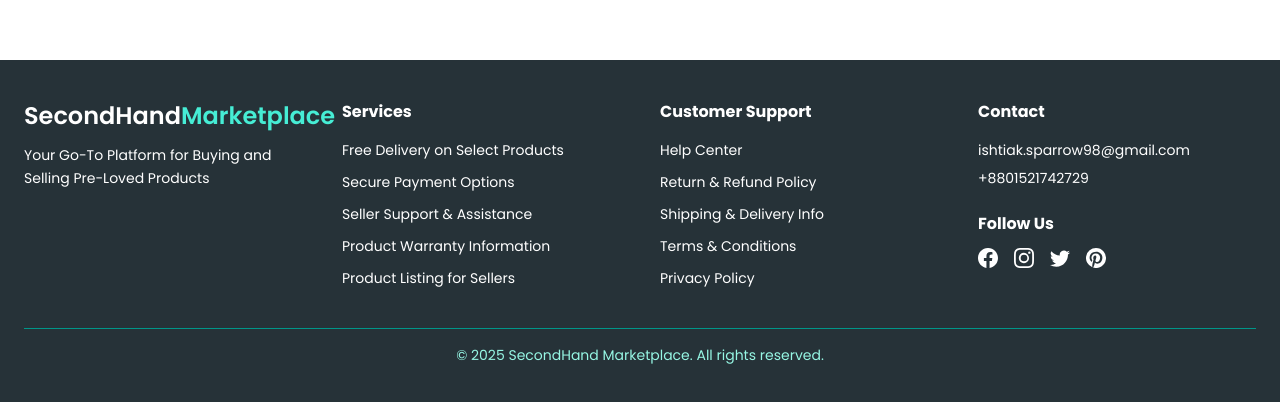
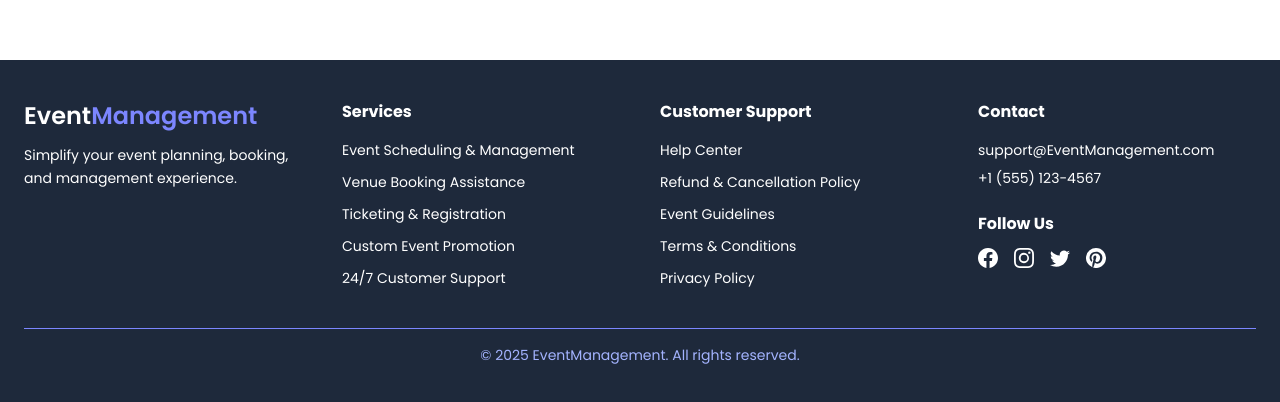
Before and after one commit to Ishtiak007/Programming-Hero-Task-Frontend, a Next.js app: page / in a window 1280 px wide. Shown: the part 824-1226 px from the top of the page. Built offline with nearby package versions, Linux system fonts and the light colour scheme.

Commit message:
footer updated

```diff
--- a/src/components/shared/Footer.tsx
+++ b/src/components/shared/Footer.tsx
@@ -13,20 +13,20 @@ const Footer = () => {
     <motion.footer
       initial={{ height: 0 }}
       whileInView={{ height: "auto" }}
-      transition={{ duration: 1 }}
-      className="bg-[#263238] text-white px-6 py-10"
+      transition={{ duration: 0.3 }}
+      className="bg-[#1E293B] text-white px-6 py-10"
     >
       <div className="max-w-7xl mx-auto grid grid-cols-1 sm:grid-cols-2 md:grid-cols-3 lg:grid-cols-4 gap-10">
         {/* Logo & Description */}
         <div className="text-center sm:text-left">
           <Link href="/">
             <h1 className="text-xl sm:text-2xl font-semibold">
-              SecondHand
-              <span className="text-teal-300">Marketplace</span>
+              Event
+              <span className="text-indigo-400">Management</span>
             </h1>
           </Link>
           <p className="mt-3 text-sm leading-relaxed max-w-xs mx-auto sm:mx-0">
-            Your Go-To Platform for Buying and Selling Pre-Loved Products
+            Simplify your event planning, booking, and management experience.
           </p>
         </div>
 
@@ -36,27 +36,27 @@ const Footer = () => {
           <ul className="flex flex-col gap-3 text-sm">
             <li>
               <a href="#" className="hover:underline">
-                Free Delivery on Select Products
+                Event Scheduling & Management
               </a>
             </li>
             <li>
               <a href="#" className="hover:underline">
-                Secure Payment Options
+                Venue Booking Assistance
               </a>
             </li>
             <li>
               <a href="#" className="hover:underline">
-                Seller Support & Assistance
+                Ticketing & Registration
               </a>
             </li>
             <li>
               <a href="#" className="hover:underline">
-                Product Warranty Information
+                Custom Event Promotion
               </a>
             </li>
             <li>
               <a href="#" className="hover:underline">
-                Product Listing for Sellers
+                24/7 Customer Support
               </a>
             </li>
           </ul>
@@ -73,12 +73,12 @@ const Footer = () => {
             </li>
             <li>
               <a href="#" className="hover:underline">
-                Return & Refund Policy
+                Refund & Cancellation Policy
               </a>
             </li>
             <li>
               <a href="#" className="hover:underline">
-                Shipping & Delivery Info
+                Event Guidelines
               </a>
             </li>
             <li>
@@ -97,21 +97,37 @@ const Footer = () => {
         {/* Contact & Social */}
         <div>
           <h2 className="font-bold text-base mb-4">Contact</h2>
-          <p className="text-sm mb-2">ishtiak.sparrow98@gmail.com</p>
-          <p className="text-sm mb-6">+8801521742729</p>
+          <p className="text-sm mb-2">support@EventManagement.com</p>
+          <p className="text-sm mb-6">+1 (555) 123-4567</p>
 
           <h2 className="font-bold text-base mb-3">Follow Us</h2>
           <div className="flex gap-4 text-xl">
-            <a href="#" className="hover:scale-110 transition-transform">
+            <a
+              href="#"
+              className="hover:scale-110 transition-transform"
+              aria-label="Facebook"
+            >
               <BsFacebook />
             </a>
-            <a href="#" className="hover:scale-110 transition-transform">
+            <a
+              href="#"
+              className="hover:scale-110 transition-transform"
+              aria-label="Instagram"
+            >
               <BsInstagram />
             </a>
-            <a href="#" className="hover:scale-110 transition-transform">
+            <a
+              href="#"
+              className="hover:scale-110 transition-transform"
+              aria-label="Twitter"
+            >
               <BsTwitter />
             </a>
-            <a href="#" className="hover:scale-110 transition-transform">
+            <a
+              href="#"
+              className="hover:scale-110 transition-transform"
+              aria-label="Pinterest"
+            >
               <BsPinterest />
             </a>
           </div>
@@ -119,9 +135,8 @@ const Footer = () => {
       </div>
 
       {/* Bottom Divider */}
-      <div className="mt-10 border-t border-teal-600 pt-4 text-center text-sm text-teal-200">
-        © {new Date().getFullYear()} SecondHand Marketplace. All rights
-        reserved.
+      <div className="mt-10 border-t border-indigo-400 pt-4 text-center text-sm text-indigo-300">
+        © {new Date().getFullYear()} EventManagement. All rights reserved.
       </div>
     </motion.footer>
   );
```
